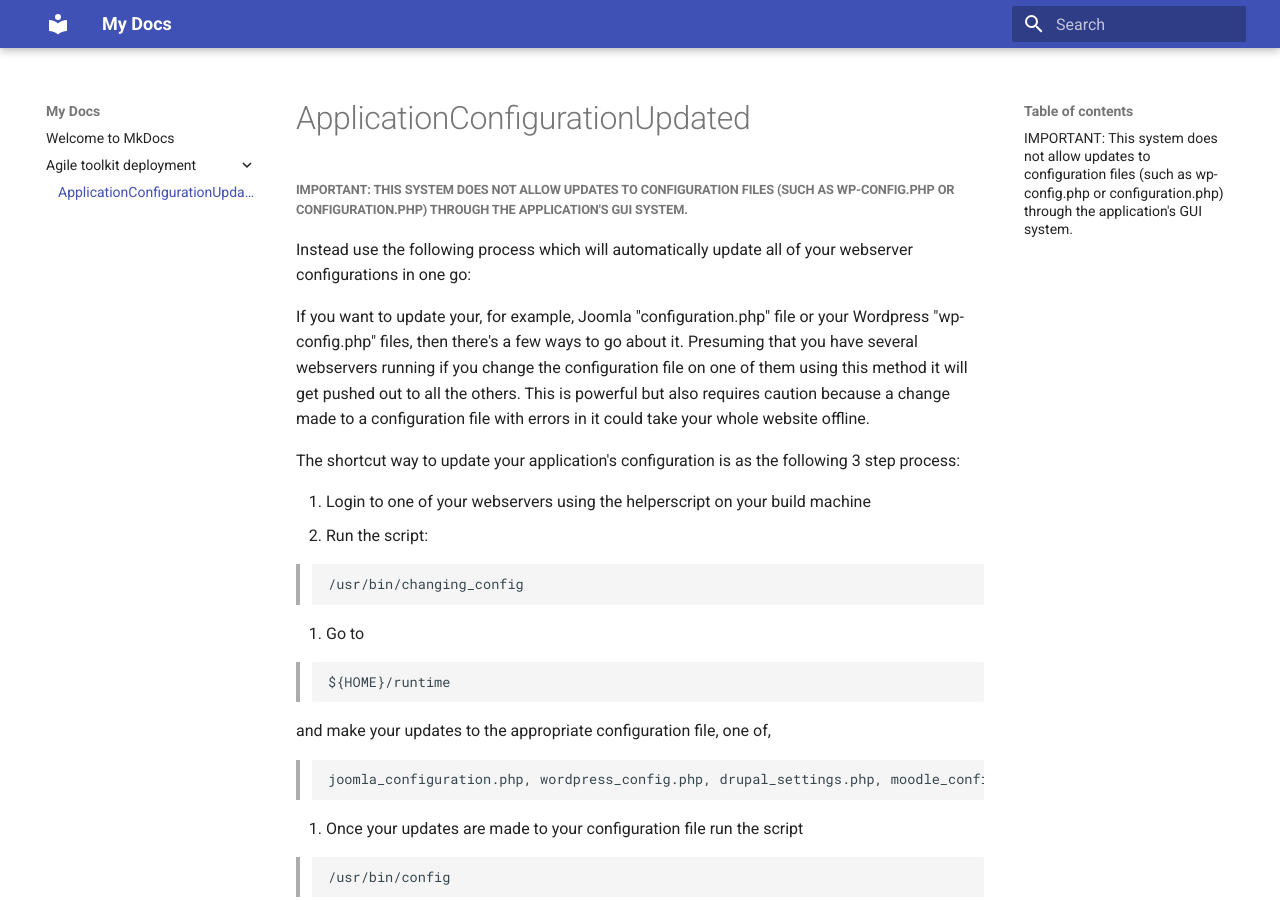
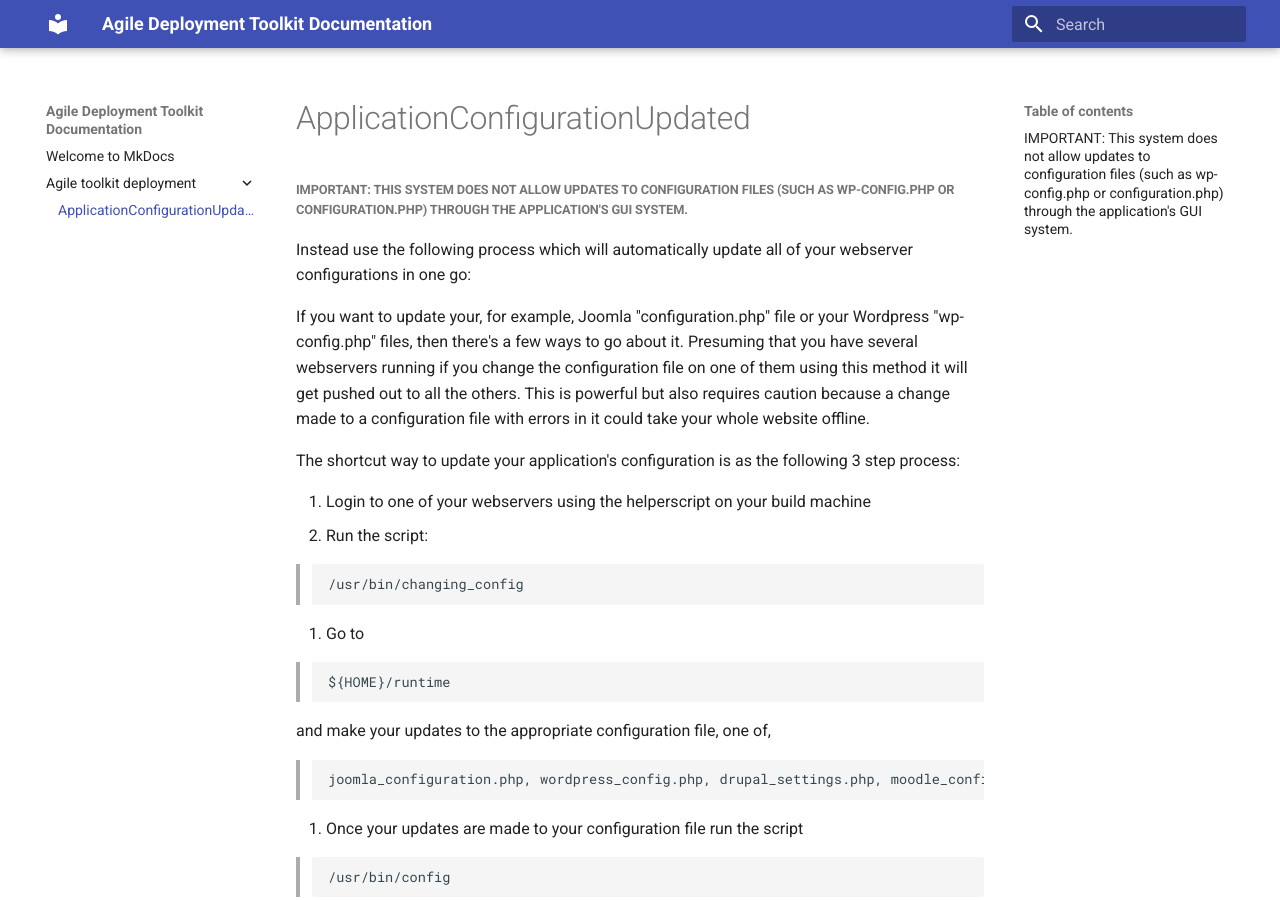
Before and after one commit to wintersys-projects/adt-documentation, an MkDocs documentation site: the page built from docs/agile-toolkit-deployment/ApplicationConfigurationUpdated.md, in a window 1280 px wide and 900 px high. Built offline with MkDocs 1.6.1 and Material for MkDocs 9.7.7, drawn with Linux system fonts in a browser that asks for light colours.

Commit message:
Update mkdocs.yml

```diff
--- a/mkdocs.yml
+++ b/mkdocs.yml
@@ -1,4 +1,4 @@
-site_name: My Docs
+site_name: Agile Deployment Toolkit Documentation
 
 theme:
   name: material
```
